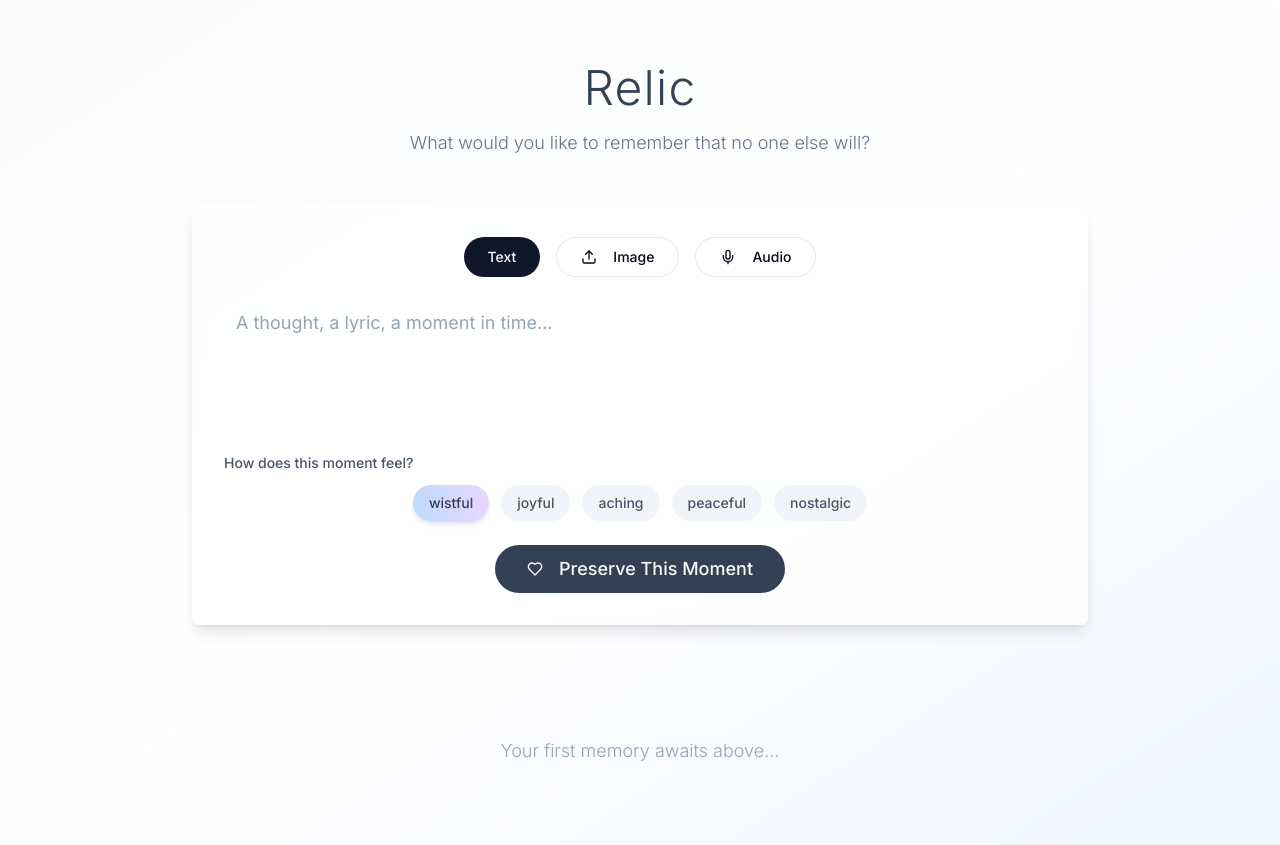
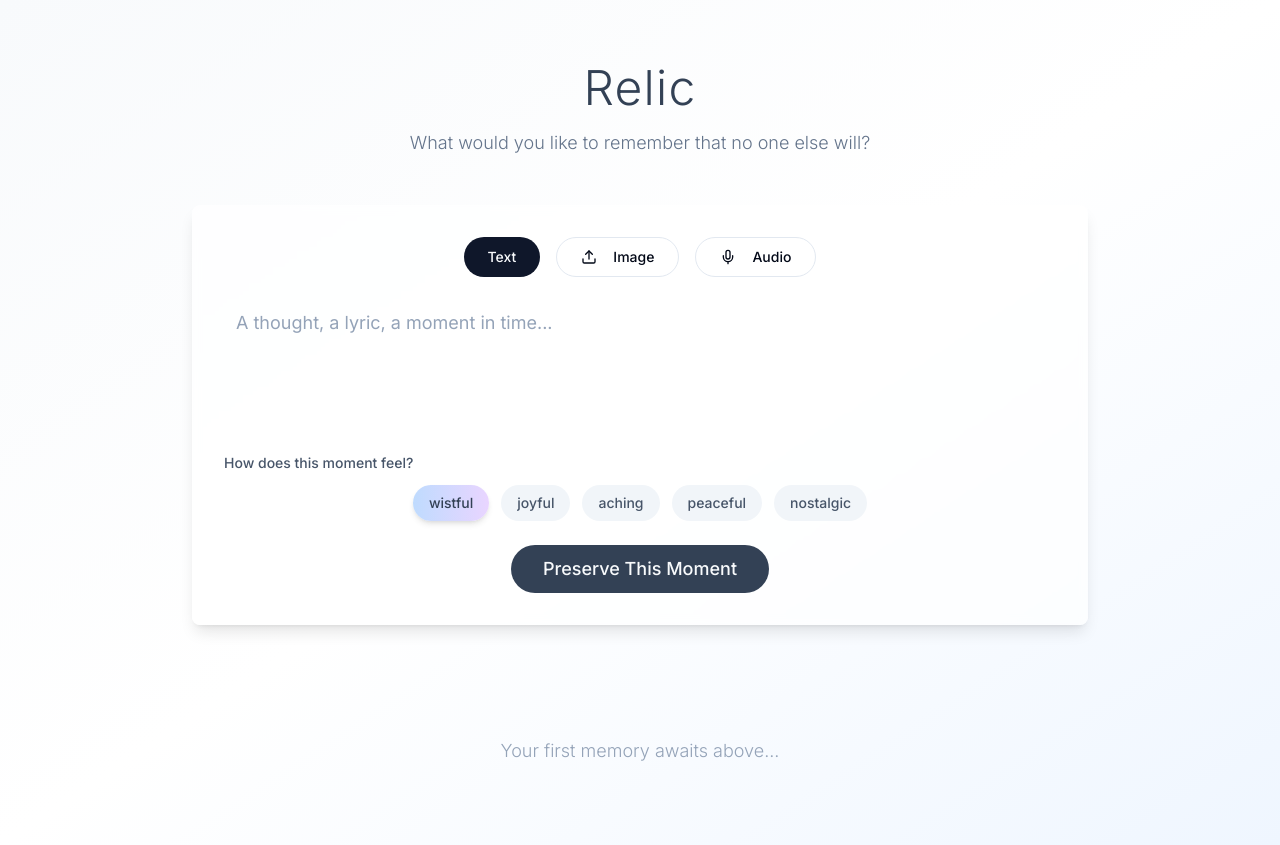
Before and after one commit to lisainnovates/relic, a React (Vite) app: page / in a window 1280 px wide. Built offline with nearby package versions, Linux system fonts and the light colour scheme.

Commit message:
Remove heart emoji
Removed the heart emoji from the "Preserve This Moment" button.

```diff
--- a/src/components/MemoryInput.tsx
+++ b/src/components/MemoryInput.tsx
@@ -1,9 +1,8 @@
-
 import React, { useRef } from 'react';
 import { Button } from '@/components/ui/button';
 import { Textarea } from '@/components/ui/textarea';
 import { Card } from '@/components/ui/card';
-import { Upload, Mic, MicOff, Heart } from 'lucide-react';
+import { Upload, Mic, MicOff } from 'lucide-react';
 import AudioWaveform from './AudioWaveform';
 import { emotions, type Emotion } from '../types/memory';
 
@@ -120,7 +119,6 @@ const MemoryInput = ({
             onClick={onAddMemory}
             className="rounded-full px-8 py-6 text-lg bg-slate-700 hover:bg-slate-800 transition-all duration-300"
           >
-            <Heart className="w-5 h-5 mr-2" />
             Preserve This Moment
           </Button>
         </div>
```
